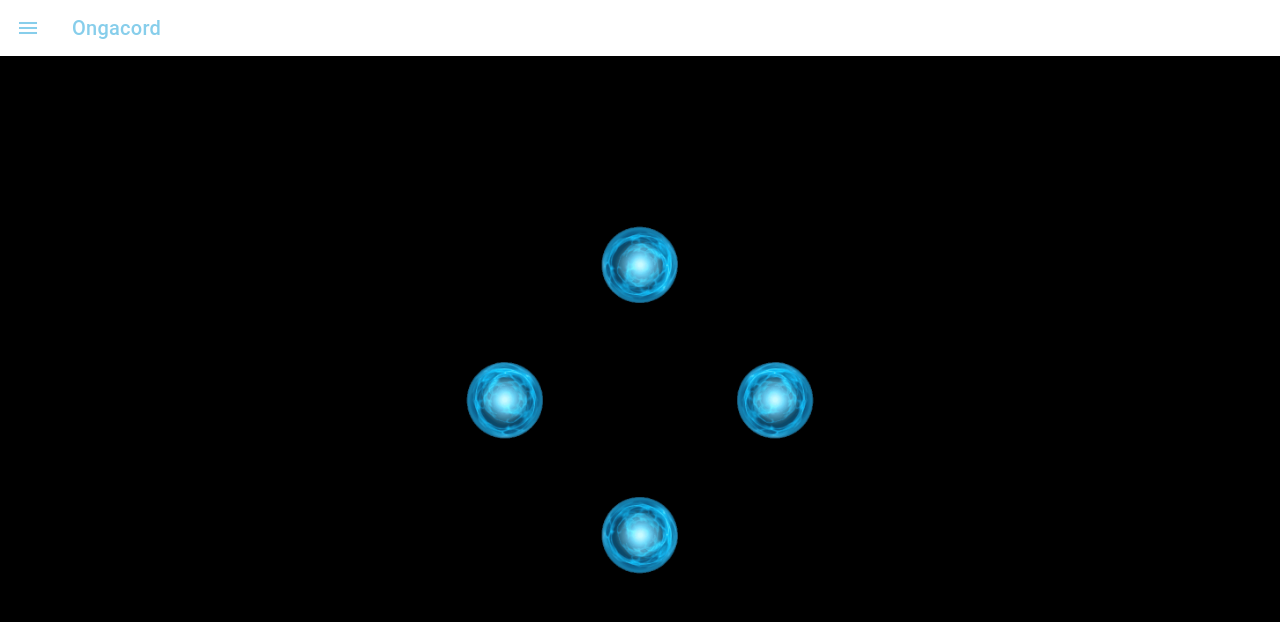
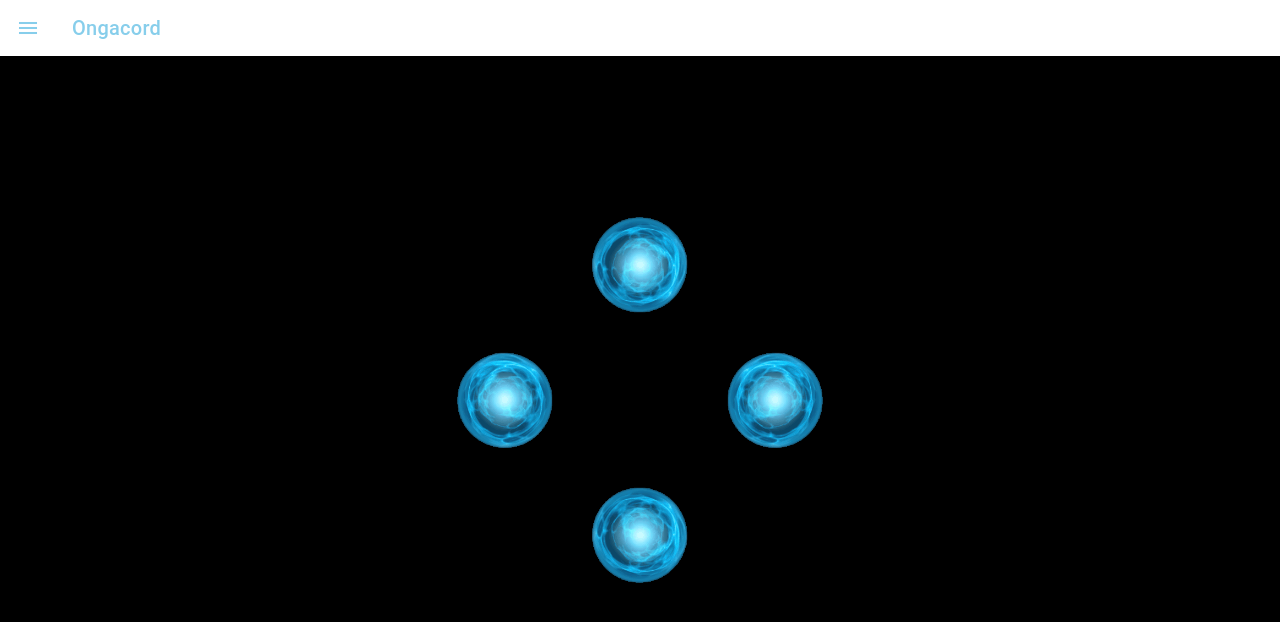
Before and after one commit to ArkDriveDev/Ongacord, a React (Vite) app: page /hologram in a window 1280 px wide. Shown: the top 622 px of the page. Built offline with nearby package versions, Linux system fonts and the light colour scheme.

Commit message:
final adjustment

```diff
--- a/src/pages/Hologram.css
+++ b/src/pages/Hologram.css
@@ -37,8 +37,8 @@ ion-content.hologram-container {
 
 /* Image Styling - No Effects */
 .reflection-image img {
-  width: 80%;
-  height: 80%;
+  width: 100%;
+  height: 100%;
   object-fit: contain;
 }
 
```
